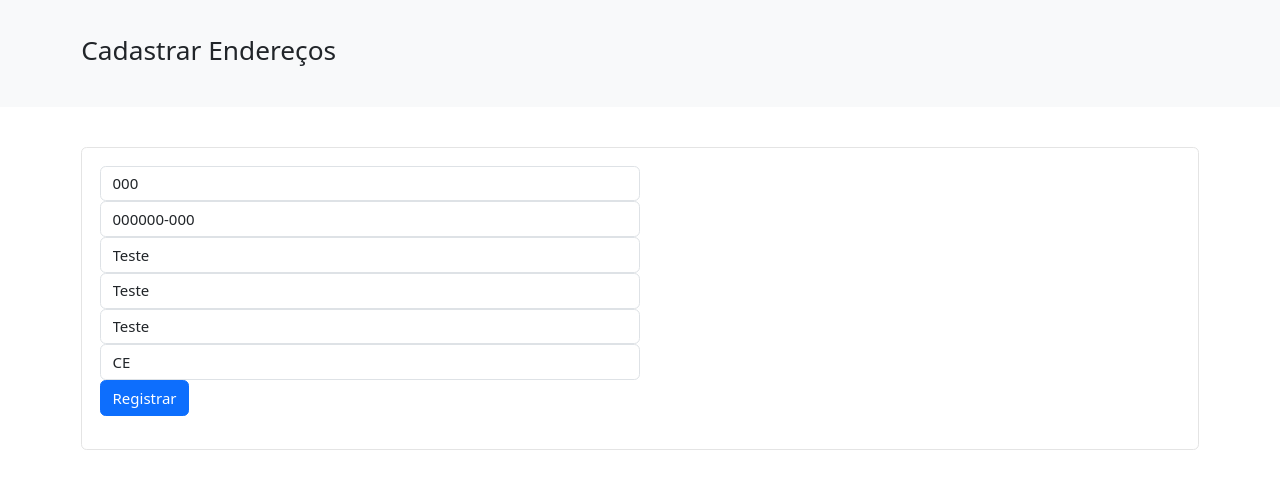
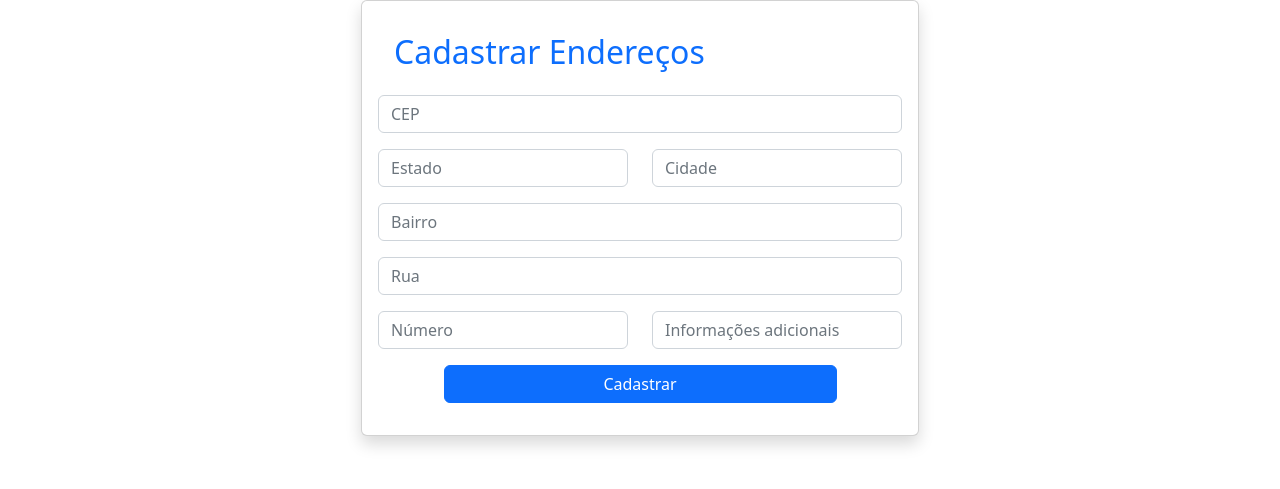
Before and after one commit to SouFuture-2022/JuizoFinal, a PHP site: the page made by Views/CadastrarEndereco.php in a window 1280 px wide. Shown: the top 489 px of the page. Run offline with PHP 8.4, Linux system fonts and the light colour scheme; the template is opened without the code that fills it, so the values that code supplies are empty; some libraries are stand-ins or nearby versions; some web fonts are replaced.

Commit message:
Refatoração do CadastrarEndereço e ajuste do Login e CadastrarUsuario

```diff
--- a/Views/CadastrarEndereco.php
+++ b/Views/CadastrarEndereco.php
@@ -1,45 +1,47 @@
-<?php
-
-use App\Models\Enderecos;
-use App\Infra\Dao\Endereco\CadastrarEndereco;
-
-$endereco = new Enderecos();
-$cadastrar_endereco = new CadastrarEndereco;
-
-if (isset($_POST['btCadastrar'])) {
-	$numero = $_POST['numero'];
-	$cep = $_POST['cep'];
-	$rua = $_POST['rua'];
-	$bairro = $_POST['bairro'];
-	$cidade = $_POST['cidade'];
-	$uf = $_POST['uf'];
-	$id_usuario = '1';
-
-	$endereco->setNumero($numero);
-	$endereco->setCep($cep);
-	$endereco->setRua($rua);
-	$endereco->setBairro($bairro);
-	$endereco->setCidade($cidade);
-	$endereco->setUf($uf);
-	$endereco->setIdusuario($id_usuario);
-
-	if ($cadastrar_endereco->insert()) {
-		$_SESSION['msg_sucesso'] =
-			'<div class="alert alert-success" role="alert">
-				<i class="fa fa-check-circle" aria-hidden="true"></i> Cadastro Realizado Com sucesso...
-			</div>';
-		header('Location: ../Index');
-	}
-}
-?>
-
-<link href="Assets/css/bootstrap.css" rel="stylesheet" type="text/css" />
-<link href="Assets/css/all.min.css" rel="stylesheet" type="text/css">
-<link href="Assets/css/ui.css" rel="stylesheet" type="text/css" />
-<link href="Assets/css/ocultar-exibir.css" type="text/css" rel="stylesheet">
-<link href="Assets/css/responsive.css" rel="stylesheet" media="only screen and (max-width: 1200px)" />
-<link href="Assets/css/avaliacao-estrelas.css" rel="stylesheet" type="text/css" />
-<section class="section-name bg padding-y-sm">
+<link href="https://cdn.jsdelivr.net/npm/bootstrap@5.2.0-beta1/dist/css/bootstrap.min.css" rel="stylesheet" integrity="sha384-0evHe/X+R7YkIZDRvuzKMRqM+OrBnVFBL6DOitfPri4tjfHxaWutUpFmBp4vmVor" crossorigin="anonymous">
+<section>
+    <div class="container d-flex justify-content-center">
+        <div class="card shadow p-3 mb-5 bg-body rounded w-50 p-3">
+            <div class="card-body">
+                <h2 class="text-primary">Cadastrar Endereços</h2>
+            </div>
+            <form method="post">
+                <div>
+                    <div class="mb-3">
+                        <input type="text" name="cep" placeholder="CEP" class="form-control">
+                    </div>
+                    <!--AO USUÁRIO DIGITAR O CEP, ESSE CAMPO É PREENCHIDO SOZINHO-->
+                    <div class="row mb-3">
+                        <div class="col">
+                            <input type="text" name="estado" placeholder="Estado" class="form-control">
+                        </div>
+                        <div class="col">
+                            <input type="text" name="cidade" placeholder="Cidade" class="form-control">
+                        </div>
+                    </div>
+                    <div class="mb-3">
+                        <input type="text" name="bairro" placeholder="Bairro" class="form-control">
+                    </div>
+                    <div class="mb-3">
+                        <input type="text" name="rua" placeholder="Rua" class="form-control">
+                    </div>
+                    <div class="row mb-3">
+                        <div class="col">
+                            <input type="text" name="numero" placeholder="Número" class="form-control">
+                        </div>
+                        <div class="col">
+                            <input type="text" name="infoadicionais" placeholder="Informações adicionais" class="form-control">
+                        </div>
+                    </div>
+                    <div class="d-flex justify-content-center">
+                        <button class="btn w-75 btn-primary">Cadastrar</button>
+                    </div>
+                </div>
+            </form>
+        </div>
+    </div>
+</section>
+<!--<section class="section-name bg padding-y-sm">
     <div class="container">
         <header class="section-heading">
             <h3 class="section-title">Cadastrar Endereços</h3>
@@ -61,7 +63,7 @@ if (isset($_POST['btCadastrar'])) {
                     <div class="col-md-6">
                         <div class="form-group">
                             <input type="text" name="cep" value="000000-000" id="cep" placeholder="CEP" maxlength="9"
-                                onblur="pesquisacep(this.value);" class="form-control" required />
+                                onblur="pesquisacep(this.value);" class="form-control" required>
                         </div>
                     </div>
                 </div>
```
Also changed, not shown: Views/CadastrarUsuario.php (+9 -6 lines), Views/Login.php (+8 -18 lines).
